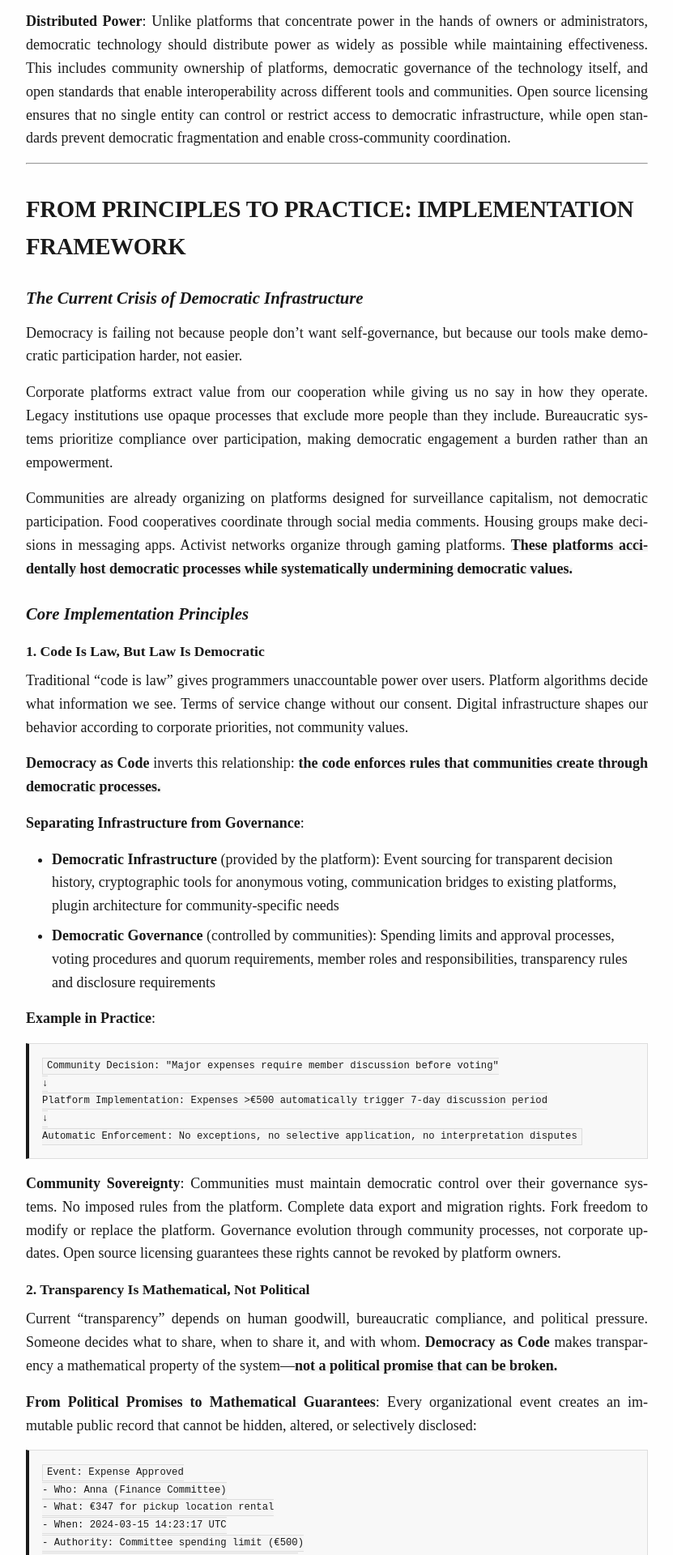
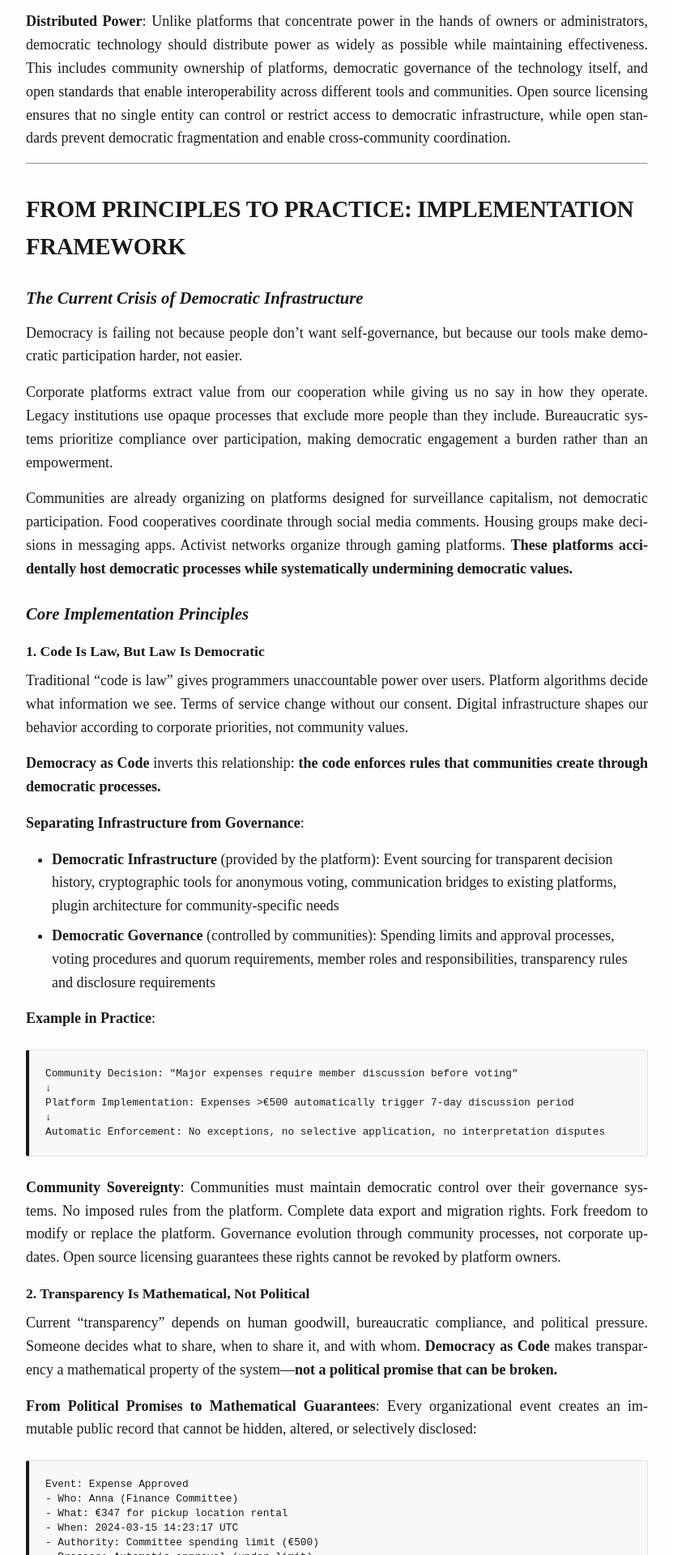
Before and after one commit to ErikOlesen/democratic-code-manifesto, a Jekyll site: the page built from index.md, in a window 1280 px wide. Shown: the part 4480-6400 px from the top of the page at 81% size, without its empty margins (224-1055 px from the left). Built offline with Jekyll 4.4.1, drawn with Linux system fonts in a browser that asks for light colours; comment, search, counter and statistics services are not loaded.

Commit message:
Update style.css

```diff
--- a/assets/css/style.css
+++ b/assets/css/style.css
@@ -127,20 +127,31 @@ li {
 /* Code blocks */
 code {
     font-family: 'Courier New', monospace;
-    background: #f5f5f5;
+    background: #f8f8f8;
     padding: 0.2em 0.4em;
-    font-size: 0.9em;
-    border: 1px solid #ddd;
+    font-size: 0.85em;
+    border: 1px solid #e1e1e1;
+    border-radius: 3px;
 }
 
 pre {
     background: #f8f8f8;
-    border: 1px solid #ddd;
+    border: 1px solid #e1e1e1;
     border-left: 4px solid #1a1a1a;
-    padding: 1rem;
-    margin: 1rem 0;
+    border-radius: 3px;
+    padding: 1.25rem;
+    margin: 1.5rem 0;
     overflow-x: auto;
-    font-size: 0.85rem;
+    font-size: 0.8rem;
+    line-height: 1.4;
+}
+
+pre code {
+    background: none;
+    border: none;
+    padding: 0;
+    font-size: inherit;
+    border-radius: 0;
 }
 
 /* Sidebar */
@@ -249,15 +260,21 @@ a:hover {
 
     code {
         background: #2a2a2a;
-        border-color: #555;
+        border-color: #444;
         color: #e5e5e5;
     }
 
     pre {
-        background: #252525;
-        border-color: #555;
+        background: #2a2a2a;
+        border-color: #444;
         border-left-color: #e5e5e5;
         color: #e5e5e5;
+    }
+
+    pre code {
+        background: none;
+        border: none;
+        color: inherit;
     }
 
     .sidebar {
```
